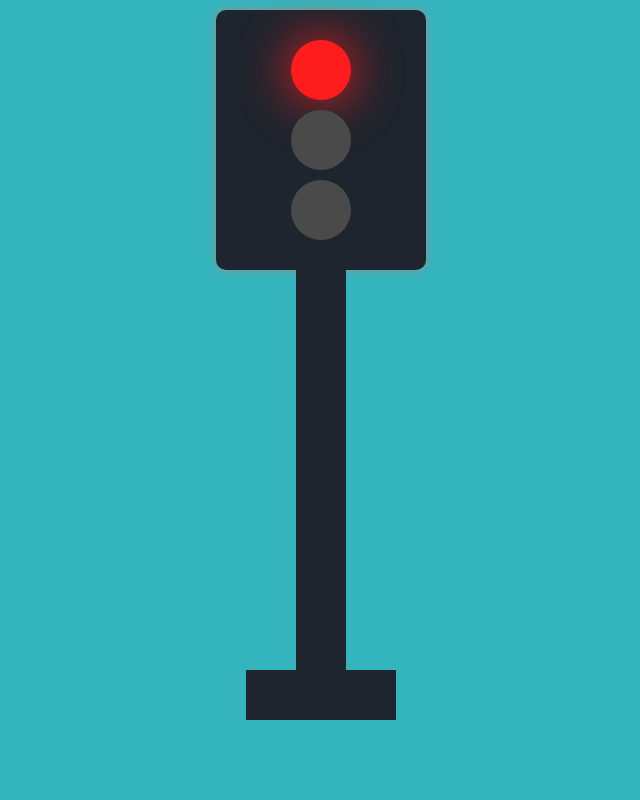
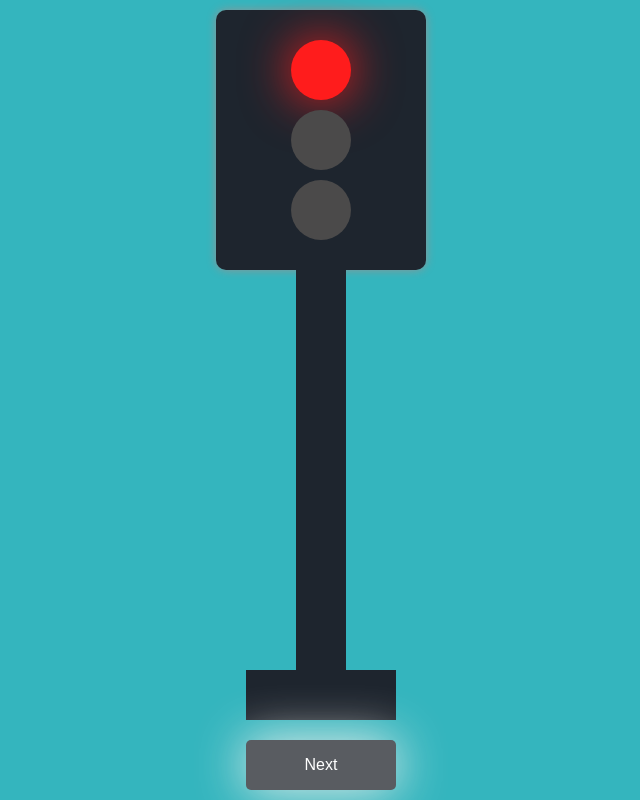
Before and after one commit to MuhammadHamza524727/Traffic-Signals, a plain HTML site: page index.html in a window 1280 px wide. Shown: the whole page, without its empty margins (319-959 px from the left). Drawn offline with Linux system fonts and the light colour scheme.

Commit message:
next buutun not showing after deploy

```diff
--- a/styles.css
+++ b/styles.css
@@ -65,7 +65,6 @@ button {
     box-shadow: 0px 0px 50px rgb(241, 241, 237);
     height: 50px;
     width: 150px;
-    margin-left: -1500px;
 }
 button:hover {
     background-color: #3c3e41;
```
